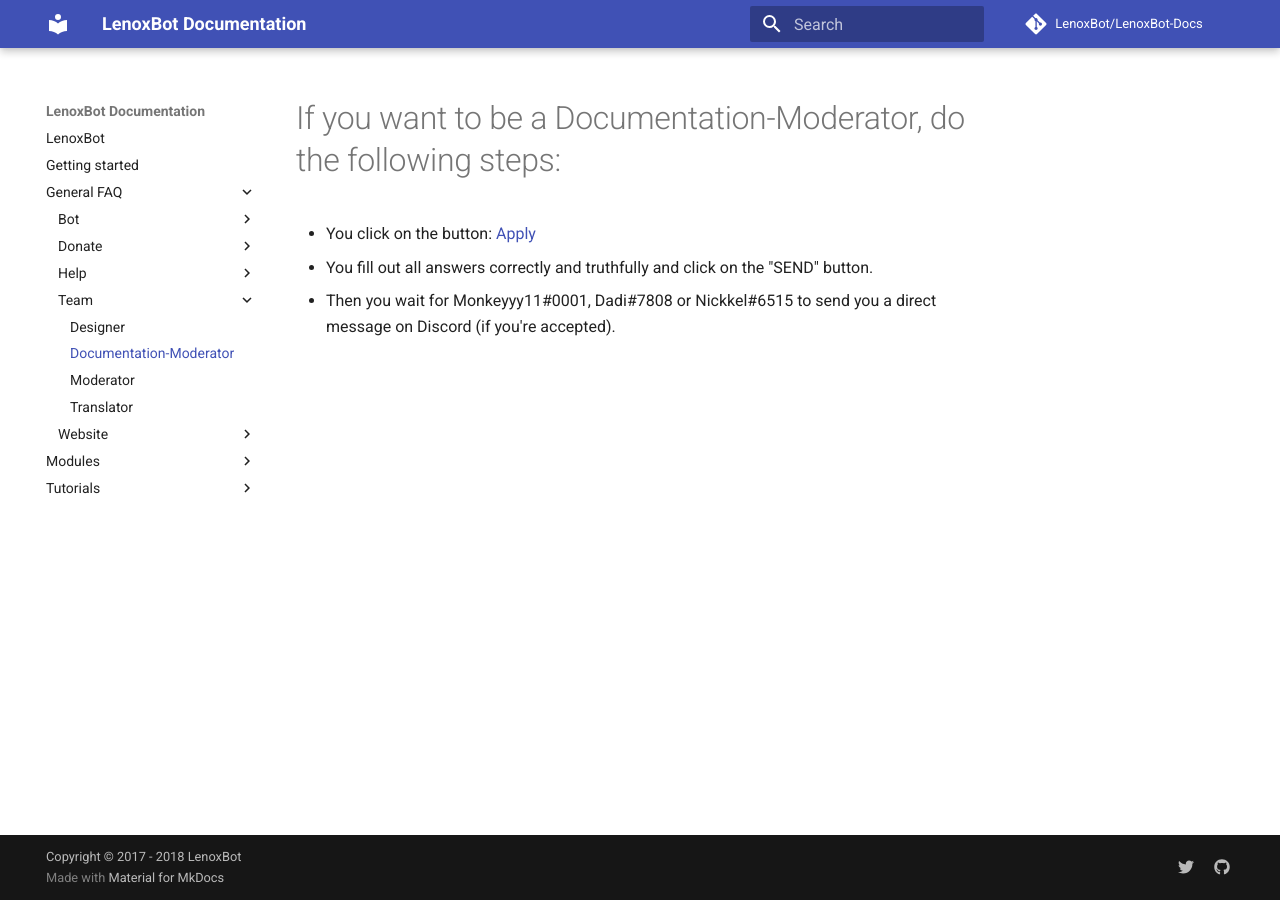
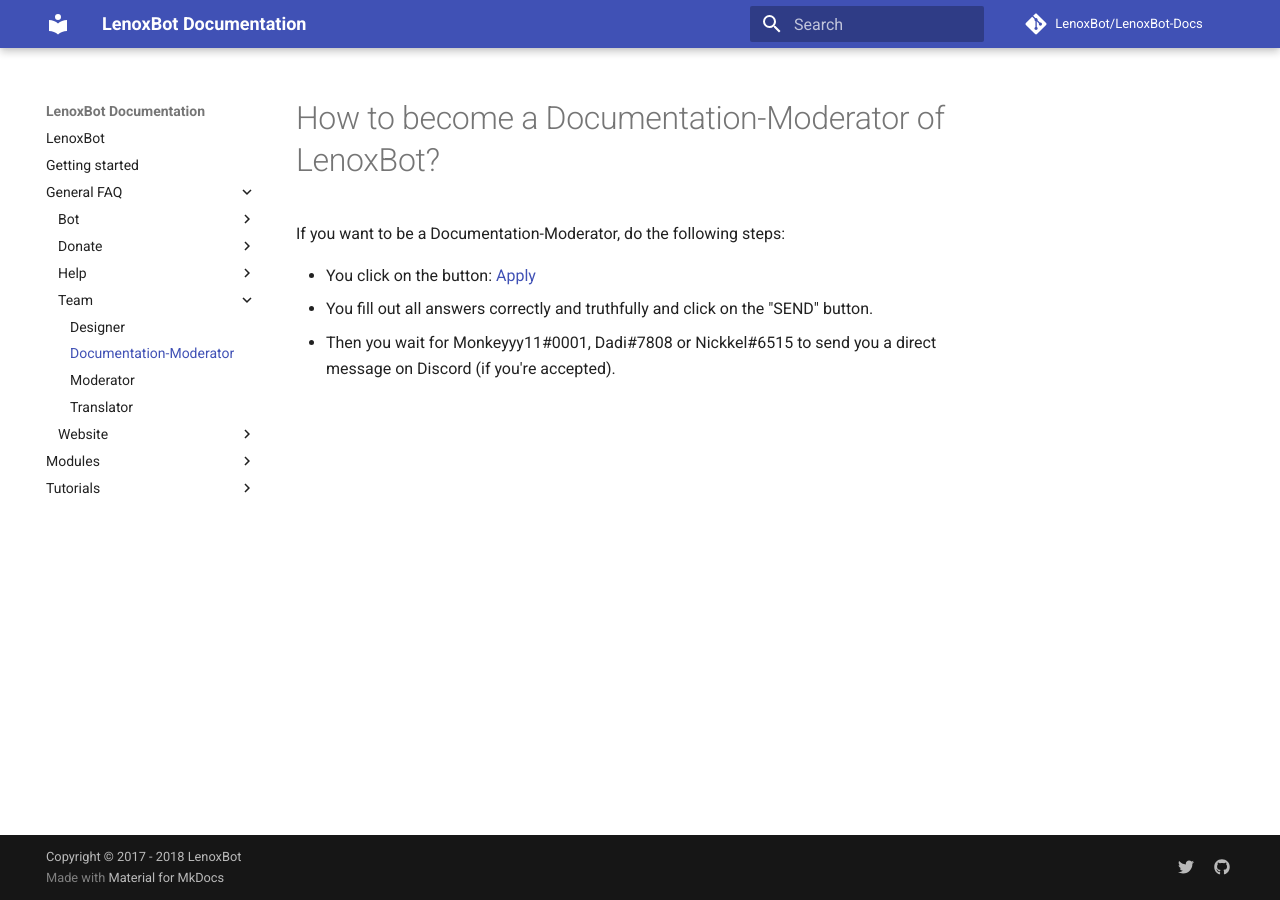
Before and after one commit to gillesheinesch/LenoxBot-Docs, an MkDocs documentation site: the page built from docs/General FAQ/Team/Documentation-Moderator.md, in a window 1280 px wide. Built offline with MkDocs 1.6.1 and Material for MkDocs 9.7.7, drawn with Linux system fonts in a browser that asks for light colours; comment, search, counter and statistics services are not loaded.

Commit message:
Update Documentation-Moderator.md

```diff
--- a/docs/General FAQ/Team/Documentation-Moderator.md
+++ b/docs/General FAQ/Team/Documentation-Moderator.md
@@ -1,7 +1,9 @@
 title: Documentation-Moderator
 description: If you want to be a Documentation-Moderator, here you can find how you become a Documentation-Moderator
 
-# If you want to be a Documentation-Moderator, do the following steps:
+# How to become a Documentation-Moderator of LenoxBot?
+
+If you want to be a Documentation-Moderator, do the following steps:
 
 * You click on the button: [Apply](https://docs.google.com/forms/d/e/1FAIpQLSe-KD6k0MVrWzNk5p6H8p6o1g0Z6dEu0p0t8TD2TsGx5h6I7Q/viewform)
 * You fill out all answers correctly and truthfully and click on the "SEND" button.
```
